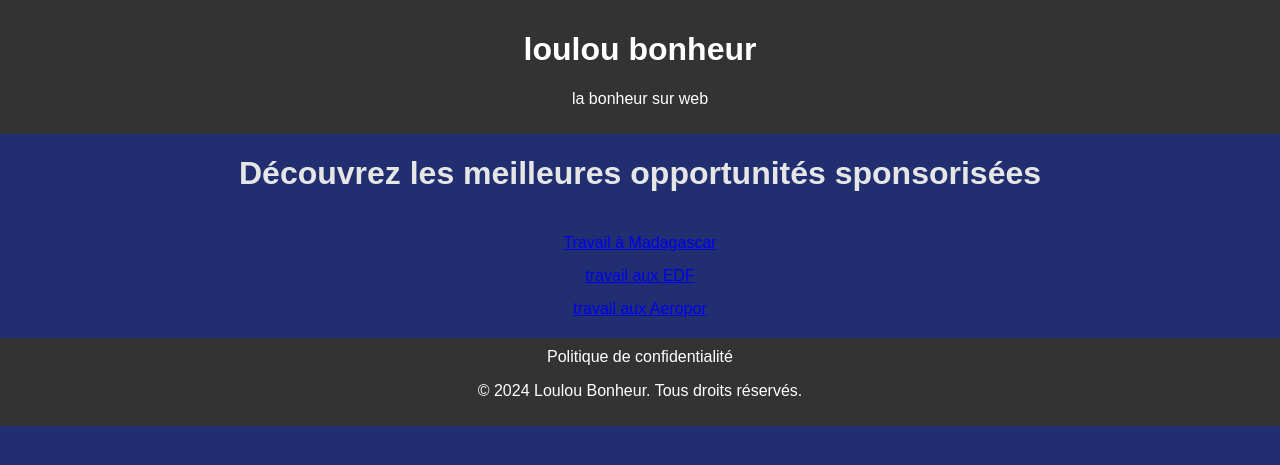
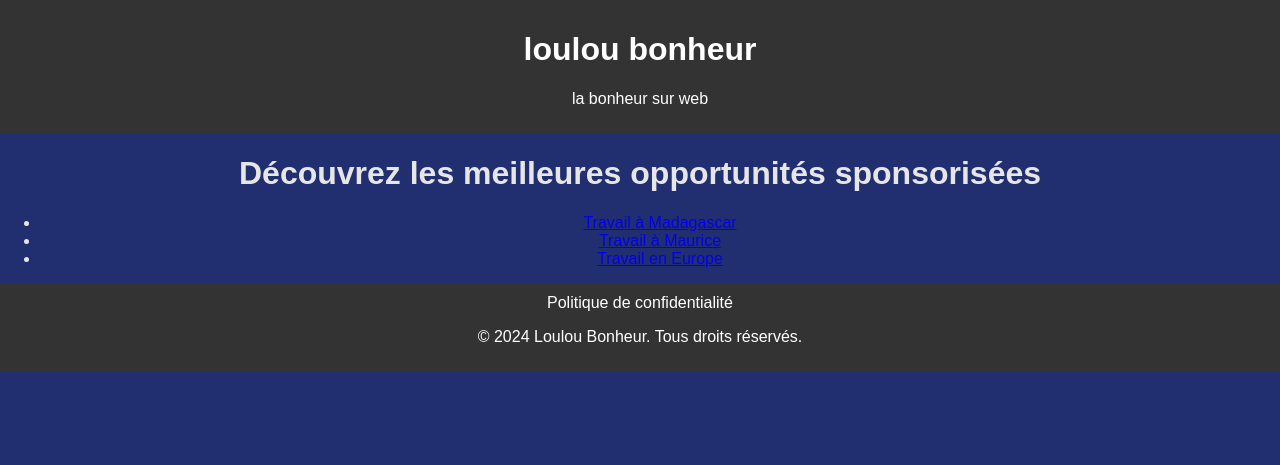
Before and after one commit to Chaloux13/loulou7, a Jekyll site: the page built from index.md, in a window 1280 px wide. Shown: the top 465 px of the page. Built offline with Jekyll 4.4.1, drawn with Linux system fonts in a browser that asks for light colours.

Commit message:
Update index.md

```diff
--- a/index.md
+++ b/index.md
@@ -4,10 +4,10 @@ title: "Bienvenue sur Loulou msg"
 description: "Votre source de meilleures opportunités sur le web msg"
 ---
 
-# Découvrez les meilleures opportunités sponsorisées
 
-<div class="button-container">
-    <a href="{{ '/page1.html' | relative_url }}" class="btn btn-madagascar">Travail à Madagascar</a>
-    <a href="page2.html" class="btn btn-france">travail aux EDF</a>
-    <a href="page3.md" class="btn btn-canada">travail aux Aeropor</a>
-</div>
+#   Découvrez les meilleures opportunités sponsorisées
+
+
+- [Travail à Madagascar](page1/)
+- [Travail à Maurice](page2/)
+- [Travail en Europe](page3/)
```
